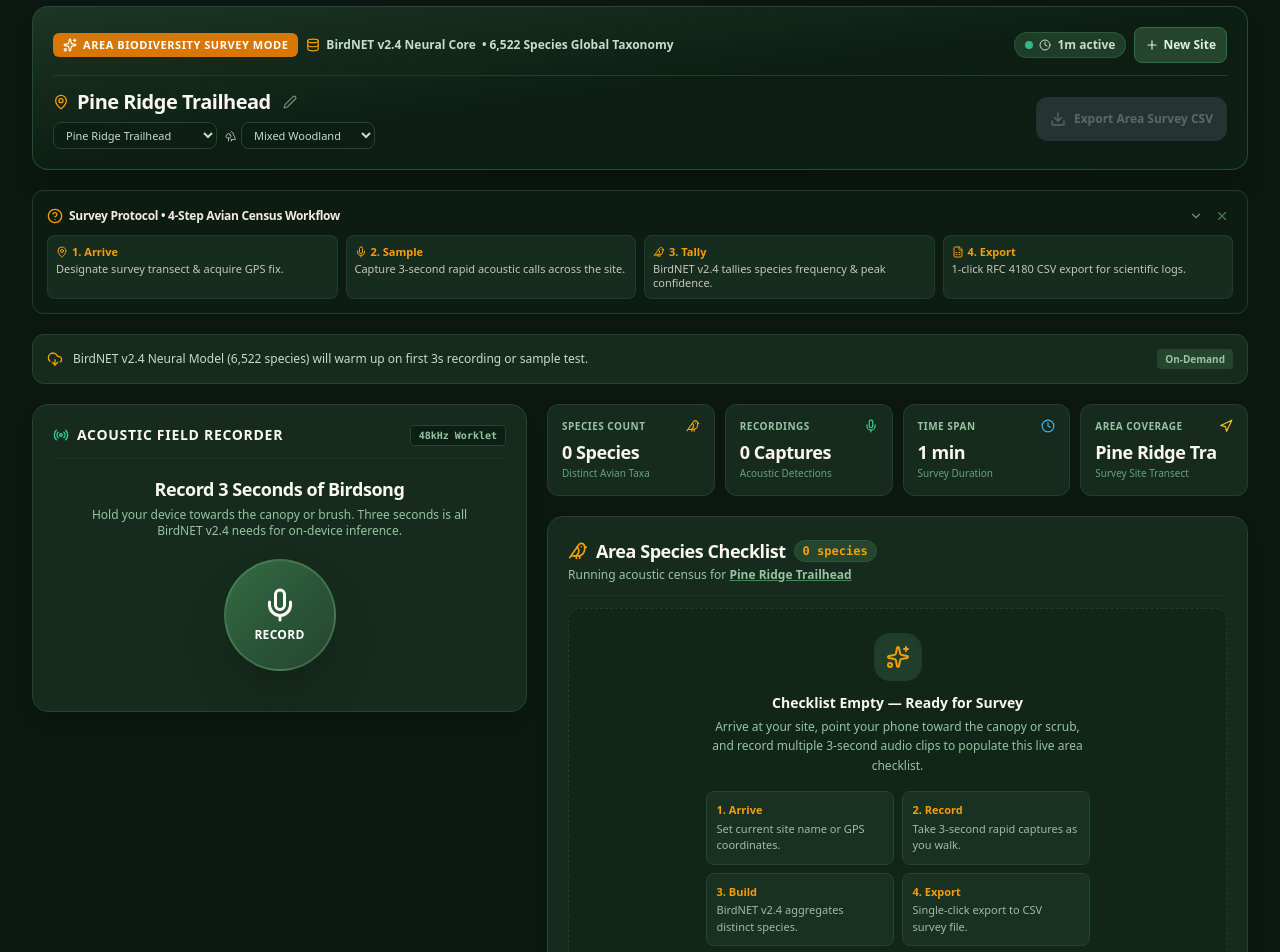
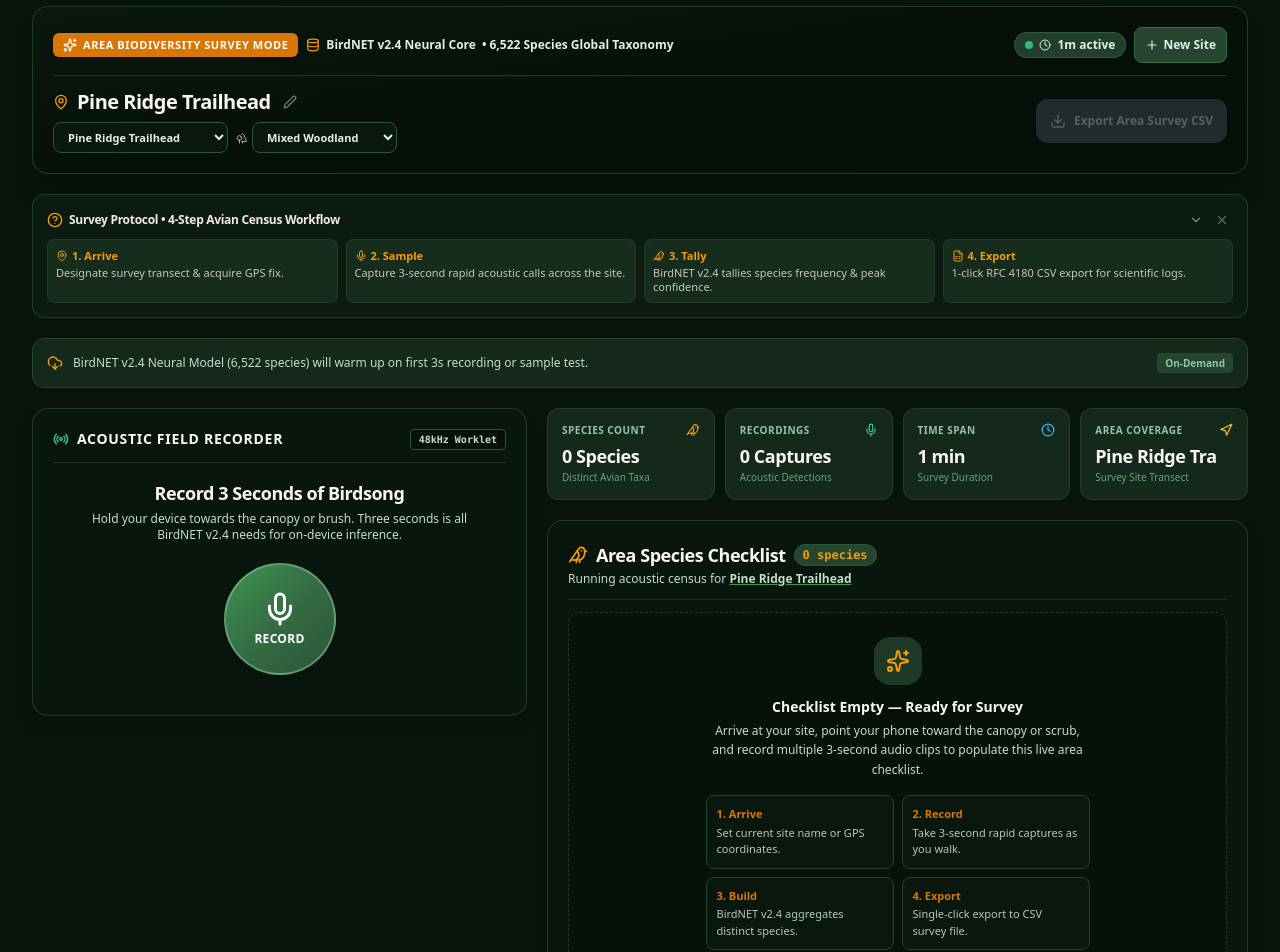
Before and after one commit to Sourabh-Kumar04/TrailWhistle, a React (Vite) app: page / in a window 1280 px wide. Shown: the part 140-1092 px from the top of the page. Built offline with nearby package versions, Linux system fonts and the light colour scheme.

Commit message:
fix(cycle-1): enhance UI color system, moss/canopy palette, and sunlight mode contrast ratios

```diff
--- a/src/App.tsx
+++ b/src/App.tsx
@@ -232,7 +232,7 @@
 
   return (
     <div className={`min-h-screen flex flex-col font-sans transition-colors ${
-      isSunlightMode ? 'bg-[#f8f9fa] text-black' : 'bg-[#0b1710] text-[#f7faf8]'
+      isSunlightMode ? 'bg-white text-black' : 'bg-[#07130b] text-[#f7faf8]'
     }`}>
       {/* Top Navigation */}
       <Navbar
@@ -364,8 +364,8 @@
       {/* Outdoor Trail Footer */}
       <footer className={`border-t py-4 text-center text-xs transition-colors ${
         isSunlightMode
-          ? 'border-black text-gray-700 bg-white'
-          : 'border-forest-900 text-forest-400 bg-forest-950/80'
+          ? 'border-black text-black bg-white font-semibold'
+          : 'border-forest-900/80 text-forest-300 bg-canopy-950/95'
       }`}>
         <div className="max-w-7xl mx-auto px-4 sm:px-6 lg:px-8 flex flex-col sm:flex-row items-center justify-between gap-1">
           <span>TrailWhistle • Area Biodiversity Survey Tool • BirdNET v2.4 (6,522 Species)</span>
--- a/src/components/AreaSpeciesChecklist.tsx
+++ b/src/components/AreaSpeciesChecklist.tsx
@@ -24,10 +24,12 @@
     <div className={`p-4 sm:p-5 rounded-2xl border flex flex-col h-full transition-all ${
       isSunlightMode
         ? 'bg-white border-2 border-black text-black shadow-md'
-        : 'bg-forest-900/60 border-forest-800 text-earth-50 shadow-lg'
+        : 'bg-canopy-900/95 border-forest-700/60 text-earth-50 shadow-lg'
     }`}>
       {/* Header */}
-      <div className="flex items-center justify-between gap-2 pb-3 mb-3 border-b border-forest-800/40">
+      <div className={`flex items-center justify-between gap-2 pb-3 mb-3 border-b ${
+        isSunlightMode ? 'border-neutral-900' : 'border-forest-800/60'
+      }`}>
         <div>
           <div className="flex items-center gap-2">
             <h2 className="text-base sm:text-lg font-bold tracking-tight flex items-center gap-2">
@@ -37,11 +39,11 @@
             <span className={`text-xs font-mono font-bold px-2 py-0.5 rounded-full ${
               isSunlightMode ? 'bg-black text-white' : 'bg-forest-800 text-feather-yellow border border-forest-700'
             }`}>
-              {checklist.length} {checklist.length === 1 ? 'species' : 'species'}
+              {checklist.length} species
             </span>
           </div>
-          <p className={`text-xs mt-0.5 ${isSunlightMode ? 'text-gray-700' : 'text-forest-300'}`}>
-            Running acoustic census for <span className="font-semibold underline decoration-forest-500">{locationName}</span>
+          <p className={`text-xs mt-0.5 ${isSunlightMode ? 'text-black font-medium' : 'text-forest-200'}`}>
+            Running acoustic census for <span className="font-bold underline decoration-moss-500">{locationName}</span>
           </p>
         </div>
 
@@ -55,8 +57,8 @@
               onChange={(e) => setSearchQuery(e.target.value)}
               className={`w-full pl-7 pr-2 py-1.5 text-xs rounded-lg border ${
                 isSunlightMode
-                  ? 'bg-gray-50 border-gray-300 text-black'
-                  : 'bg-forest-950 border-forest-700 text-white placeholder-forest-500'
+                  ? 'bg-white border-2 border-black text-black font-semibold'
+                  : 'bg-canopy-950 border-forest-700 text-white placeholder-forest-500'
               }`}
             />
           </div>
@@ -66,16 +68,16 @@
       {/* Checklist Content */}
       {checklist.length === 0 ? (
         <div className={`flex-1 flex flex-col items-center justify-center p-6 text-center rounded-xl border border-dashed ${
-          isSunlightMode ? 'bg-gray-50 border-gray-400' : 'bg-forest-950/40 border-forest-800/80'
+          isSunlightMode ? 'bg-neutral-50 border-2 border-black' : 'bg-canopy-950/60 border-forest-800/80'
         }`}>
           <div className={`w-12 h-12 rounded-2xl flex items-center justify-center mb-3 shadow-inner ${
-            isSunlightMode ? 'bg-gray-200 text-black' : 'bg-forest-800/80 text-feather-yellow'
+            isSunlightMode ? 'bg-black text-white' : 'bg-forest-800/80 text-feather-yellow'
           }`}>
             <Sparkles className="w-6 h-6" />
           </div>
           <h3 className="font-bold text-sm mb-1">Checklist Empty — Ready for Survey</h3>
           <p className={`text-xs max-w-sm mb-4 leading-relaxed ${
-            isSunlightMode ? 'text-gray-700' : 'text-forest-300'
+            isSunlightMode ? 'text-black font-medium' : 'text-forest-200'
           }`}>
             Arrive at your site, point your phone toward the canopy or scrub, and record multiple 3-second audio clips to populate this live area checklist.
           </p>
@@ -83,39 +85,39 @@
           {/* 4-Step Field Workflow Infographic */}
           <div className="grid grid-cols-2 gap-2 text-left w-full max-w-sm">
             <div className={`p-2.5 rounded-lg border text-[11px] ${
-              isSunlightMode ? 'bg-white border-gray-300' : 'bg-forest-900/60 border-forest-800 text-forest-200'
+              isSunlightMode ? 'bg-white border-2 border-black text-black' : 'bg-canopy-900 border-forest-800 text-forest-200'
             }`}>
-              <div className="font-bold text-feather-yellow mb-0.5 flex items-center gap-1">
+              <div className="font-bold text-feather-accent mb-0.5 flex items-center gap-1">
                 <span>1. Arrive</span>
               </div>
-              <div className="opacity-80">Set current site name or GPS coordinates.</div>
+              <div className="opacity-90">Set current site name or GPS coordinates.</div>
             </div>
 
             <div className={`p-2.5 rounded-lg border text-[11px] ${
-              isSunlightMode ? 'bg-white border-gray-300' : 'bg-forest-900/60 border-forest-800 text-forest-200'
+              isSunlightMode ? 'bg-white border-2 border-black text-black' : 'bg-canopy-900 border-forest-800 text-forest-200'
             }`}>
-              <div className="font-bold text-feather-yellow mb-0.5 flex items-center gap-1">
+              <div className="font-bold text-feather-accent mb-0.5 flex items-center gap-1">
                 <span>2. Record</span>
               </div>
-              <div className="opacity-80">Take 3-second rapid captures as you walk.</div>
+              <div className="opacity-90">Take 3-second rapid captures as you walk.</div>
             </div>
 
             <div className={`p-2.5 rounded-lg border text-[11px] ${
-              isSunlightMode ? 'bg-white border-gray-300' : 'bg-forest-900/60 border-forest-800 text-forest-200'
+              isSunlightMode ? 'bg-white border-2 border-black text-black' : 'bg-canopy-900 border-forest-800 text-forest-200'
             }`}>
-              <div className="font-bold text-feather-yellow mb-0.5 flex items-center gap-1">
+              <div className="font-bold text-feather-accent mb-0.5 flex items-center gap-1">
                 <span>3. Build</span>
               </div>
-              <div className="opacity-80">BirdNET v2.4 aggregates distinct species.</div>
+              <div className="opacity-90">BirdNET v2.4 aggregates distinct species.</div>
             </div>
 
             <div className={`p-2.5 rounded-lg border text-[11px] ${
-              isSunlightMode ? 'bg-white border-gray-300' : 'bg-forest-900/60 border-forest-800 text-forest-200'
+              isSunlightMode ? 'bg-white border-2 border-black text-black' : 'bg-canopy-900 border-forest-800 text-forest-200'
             }`}>
-              <div className="font-bold text-feather-yellow mb-0.5 flex items-center gap-1">
+              <div className="font-bold text-feather-accent mb-0.5 flex items-center gap-1">
                 <span>4. Export</span>
               </div>
-              <div className="opacity-80">Single-click export to CSV survey file.</div>
+              <div className="opacity-90">Single-click export to CSV survey file.</div>
             </div>
           </div>
         </div>
@@ -132,8 +134,8 @@
                 key={item.speciesId}
                 className={`p-3 sm:p-3.5 rounded-xl border transition-all ${
                   isSunlightMode
-                    ? 'bg-gray-50 border-gray-300 text-black hover:border-black'
-                    : 'bg-forest-950/70 border-forest-800/90 text-earth-50 hover:border-forest-700'
+                    ? 'bg-neutral-50 border-2 border-black text-black hover:bg-white'
+                    : 'bg-canopy-950/80 border-forest-800/90 text-earth-50 hover:border-forest-700'
                 }`}
               >
                 <div className="flex items-start justify-between gap-2 mb-1.5">
@@ -148,16 +150,16 @@
                         {item.detectionCount}x heard
                       </span>
                     </div>
-                    <div className={`text-xs italic font-serif ${isSunlightMode ? 'text-gray-700' : 'text-forest-300'}`}>
+                    <div className={`text-xs italic font-serif ${isSunlightMode ? 'text-neutral-900 font-bold' : 'text-moss-200'}`}>
                       {item.scientificName}
                     </div>
                   </div>
 
                   <div className="text-right shrink-0">
-                    <span className="font-mono text-xs font-bold text-emerald-400">
+                    <span className={`font-mono text-xs font-bold ${isSunlightMode ? 'text-emerald-700 font-extrabold' : 'text-emerald-400'}`}>
                       {Math.round(item.maxConfidence * 100)}% peak
                     </span>
-                    <div className={`text-[10px] ${isSunlightMode ? 'text-gray-600' : 'text-forest-400'}`}>
+                    <div className={`text-[10px] ${isSunlightMode ? 'text-black font-medium' : 'text-forest-300'}`}>
                       last: {lastTime}
                     </div>
                   </div>
@@ -165,7 +167,7 @@
 
                 {/* Progress bar of peak confidence */}
                 <div className={`w-full h-1.5 rounded-full overflow-hidden mb-2 ${
-                  isSunlightMode ? 'bg-gray-200' : 'bg-forest-900'
+                  isSunlightMode ? 'bg-neutral-300' : 'bg-forest-900'
                 }`}>
                   <div
                     className={`h-full ${
@@ -176,12 +178,14 @@
                 </div>
 
                 {/* Habitat tag */}
-                <div className="flex items-center justify-between text-[11px] pt-1 border-t border-forest-800/30">
-                  <span className={`flex items-center gap-1 ${isSunlightMode ? 'text-gray-700' : 'text-forest-400'}`}>
-                    <MapPin className="w-3 h-3 text-forest-500 shrink-0" />
+                <div className={`flex items-center justify-between text-[11px] pt-1 border-t ${
+                  isSunlightMode ? 'border-neutral-300' : 'border-forest-800/30'
+                }`}>
+                  <span className={`flex items-center gap-1 ${isSunlightMode ? 'text-black font-semibold' : 'text-forest-300'}`}>
+                    <MapPin className="w-3 h-3 text-moss-500 shrink-0" />
                     <span>{item.habitat}</span>
                   </span>
-                  <span className={`text-[10px] ${isSunlightMode ? 'text-gray-600' : 'text-forest-400'}`}>
+                  <span className={`text-[10px] ${isSunlightMode ? 'text-neutral-800 font-medium' : 'text-forest-300'}`}>
                     Confirmed in survey
                   </span>
                 </div>
--- a/src/components/AreaSurveyHeader.tsx
+++ b/src/components/AreaSurveyHeader.tsx
@@ -52,11 +52,11 @@
     <div className={`p-4 sm:p-5 rounded-2xl border transition-all mb-5 ${
       isSunlightMode
         ? 'bg-white border-2 border-black text-black shadow-md'
-        : 'bg-gradient-to-br from-forest-900/90 via-forest-950/95 to-forest-950 border-forest-700/80 text-earth-50 shadow-xl'
+        : 'bg-gradient-to-br from-canopy-900 via-canopy-950 to-canopy-950 border-moss-700/60 text-earth-50 shadow-xl'
     }`}>
       {/* Headline Feature: BirdNET v2.4 6,522 Species Headline */}
       <div className={`flex flex-wrap items-center justify-between gap-2 pb-3 mb-3 border-b ${
-        isSunlightMode ? 'border-gray-300' : 'border-forest-800/80'
+        isSunlightMode ? 'border-neutral-900' : 'border-forest-800/80'
       }`}>
         <div className="flex items-center gap-2">
           <span className={`text-[11px] font-black uppercase tracking-wider px-2.5 py-1 rounded-md flex items-center gap-1.5 shadow-sm ${
@@ -68,7 +68,7 @@
             Area Biodiversity Survey Mode
           </span>
           <span className={`text-xs font-semibold hidden md:inline-flex items-center gap-1.5 ${
-            isSunlightMode ? 'text-gray-800' : 'text-forest-200'
+            isSunlightMode ? 'text-black font-bold' : 'text-forest-100'
           }`}>
             <Database className="w-3.5 h-3.5 text-feather-yellow" />
             <strong>BirdNET v2.4 Neural Core</strong> • 6,522 Species Global Taxonomy
@@ -79,8 +79,8 @@
           {/* Active Survey Pulse indicator */}
           <span className={`inline-flex items-center gap-1.5 text-xs font-bold px-2.5 py-1 rounded-full ${
             isSunlightMode
-              ? 'bg-gray-100 text-black border border-black'
-              : 'bg-forest-800/80 text-forest-200 border border-forest-600/60'
+              ? 'bg-neutral-100 text-black border-2 border-black'
+              : 'bg-forest-800/90 text-forest-100 border border-forest-600/70'
           }`}>
             <span className="w-2 h-2 rounded-full bg-emerald-400 animate-pulse" />
             <Clock className="w-3 h-3" />
@@ -93,7 +93,7 @@
             onClick={onNewSurvey}
             className={`px-2.5 py-1 min-h-[36px] text-xs font-bold rounded-lg flex items-center gap-1 transition-all ${
               isSunlightMode
-                ? 'bg-gray-200 text-black border border-black hover:bg-gray-300'
+                ? 'bg-neutral-100 text-black border-2 border-black hover:bg-neutral-200'
                 : 'bg-forest-800 hover:bg-forest-700 text-forest-100 border border-forest-600'
             }`}
             title="Start a new area survey session at another site"
@@ -155,10 +155,10 @@
             <select
               value={DEFAULT_SURVEY_LOCATIONS.includes(survey.locationName) ? survey.locationName : ''}
               onChange={handleSelectPreset}
-              className={`text-[11px] font-medium py-1 px-2 rounded-lg border cursor-pointer ${
+              className={`text-[11px] font-bold py-1.5 px-2.5 rounded-lg border cursor-pointer ${
                 isSunlightMode
-                  ? 'bg-gray-100 border-black text-black'
-                  : 'bg-forest-950/80 border-forest-800 text-forest-200'
+                  ? 'bg-white border-2 border-black text-black'
+                  : 'bg-canopy-900 border-forest-700 text-forest-100'
               }`}
             >
               <option value="" disabled>Trail Presets...</option>
@@ -173,10 +173,10 @@
               <select
                 value={survey.habitatTag || 'Mixed Woodland'}
                 onChange={handleSelectHabitat}
-                className={`text-[11px] font-medium py-1 px-2 rounded-lg border cursor-pointer ${
+                className={`text-[11px] font-bold py-1.5 px-2.5 rounded-lg border cursor-pointer ${
                   isSunlightMode
-                    ? 'bg-gray-100 border-black text-black'
-                    : 'bg-forest-950/80 border-forest-800 text-forest-200'
+                    ? 'bg-white border-2 border-black text-black'
+                    : 'bg-canopy-900 border-forest-700 text-forest-100'
                 }`}
               >
                 {HABITAT_TAGS.map((tag) => (
--- a/src/components/AudioRecorder.tsx
+++ b/src/components/AudioRecorder.tsx
@@ -89,16 +89,18 @@
     <div className={`p-4 sm:p-5 rounded-2xl border transition-all ${
       isSunlightMode
         ? 'bg-white border-2 border-black text-black shadow-md'
-        : 'bg-forest-900/60 border-forest-800 text-earth-50 shadow-lg'
+        : 'bg-canopy-900/95 border-forest-700/60 text-earth-50 shadow-lg'
     }`}>
       {/* Header Badge */}
-      <div className="flex items-center justify-between pb-3 mb-4 border-b border-forest-800/40">
+      <div className={`flex items-center justify-between pb-3 mb-4 border-b ${
+        isSunlightMode ? 'border-neutral-900' : 'border-forest-800/60'
+      }`}>
         <div className="flex items-center gap-2">
           <Radio className="w-4 h-4 text-emerald-400" />
           <h2 className="text-sm font-bold uppercase tracking-wider">Acoustic Field Recorder</h2>
         </div>
         <span className={`text-[10px] font-mono font-bold px-2 py-0.5 rounded ${
-          isSunlightMode ? 'bg-gray-100 text-black border border-black' : 'bg-forest-950 text-forest-300 border border-forest-800'
+          isSunlightMode ? 'bg-black text-white' : 'bg-canopy-950 text-forest-200 border border-forest-700'
         }`}>
           48kHz Worklet
         </span>
@@ -113,7 +115,7 @@
               ? 'Classifying Avian Acoustics...'
               : 'Record 3 Seconds of Birdsong'}
         </h3>
-        <p className={`text-xs mb-5 max-w-sm ${isSunlightMode ? 'text-gray-700' : 'text-forest-300'}`}>
+        <p className={`text-xs mb-5 max-w-sm ${isSunlightMode ? 'text-black font-medium' : 'text-forest-200'}`}>
           Hold your device towards the canopy or brush. Three seconds is all BirdNET v2.4 needs for on-device inference.
         </p>
 
@@ -138,8 +140,8 @@
                 : isProcessing
                   ? 'bg-forest-800 text-gray-300 cursor-not-allowed opacity-80'
                   : isSunlightMode
-                    ? 'bg-black text-white hover:bg-gray-800 border-4 border-black'
-                    : 'bg-gradient-to-br from-forest-600 via-forest-700 to-forest-800 hover:from-forest-500 hover:to-forest-700 text-white border-2 border-forest-400/40'
+                    ? 'bg-black text-white hover:bg-neutral-800 border-4 border-black font-bold'
+                    : 'bg-gradient-to-br from-moss-500 via-forest-600 to-forest-700 hover:from-moss-400 hover:to-forest-600 text-white border-2 border-moss-300/50 shadow-lg'
             }`}
           >
             {isRecording ? (
--- a/src/index.css
+++ b/src/index.css
@@ -32,6 +32,30 @@
   min-width: 48px;
 }
 
+/* High-contrast outdoor sunlight mode helpers */
+.sunlight-surface {
+  background-color: #ffffff !important;
+  color: #000000 !important;
+  border-color: #000000 !important;
+}
+
+.sunlight-surface-subtle {
+  background-color: #f4f5f6 !important;
+  color: #050505 !important;
+  border-color: #111111 !important;
+}
+
+.sunlight-text-high-contrast {
+  color: #000000 !important;
+  font-weight: 600;
+}
+
+/* Dark mode field instrument canopy styling */
+.canopy-panel {
+  background: linear-gradient(135deg, rgba(10, 23, 14, 0.95) 0%, rgba(6, 16, 9, 0.98) 100%);
+  border-color: rgba(39, 95, 54, 0.55);
+}
+
 /* Custom scrollbars for field log lists */
 ::-webkit-scrollbar {
   width: 6px;
@@ -39,15 +63,15 @@
 }
 
 ::-webkit-scrollbar-track {
-  background: rgba(13, 31, 20, 0.4);
+  background: rgba(6, 16, 9, 0.6);
   border-radius: 4px;
 }
 
 ::-webkit-scrollbar-thumb {
-  background: rgba(70, 135, 87, 0.5);
+  background: rgba(62, 148, 83, 0.55);
   border-radius: 4px;
 }
 
 ::-webkit-scrollbar-thumb:hover {
-  background: rgba(103, 164, 119, 0.8);
+  background: rgba(98, 176, 117, 0.85);
 }
--- a/tailwind.config.js
+++ b/tailwind.config.js
@@ -20,6 +20,25 @@
           900: '#1f3927',
           950: '#0d1f14',
         },
+        canopy: {
+          950: '#061009',
+          900: '#0a170e',
+          850: '#0f2015',
+          800: '#142a1c',
+          700: '#1c3927',
+        },
+        moss: {
+          50: '#f1f8f3',
+          100: '#def0e3',
+          200: '#bfe1c9',
+          300: '#93cca2',
+          400: '#62b075',
+          500: '#3e9453',
+          600: '#2f7742',
+          700: '#275f36',
+          800: '#224c2e',
+          900: '#1d3f27',
+        },
         earth: {
           50: '#faf7f2',
           100: '#f3ece1',
@@ -36,6 +55,9 @@
         feather: {
           accent: '#d97706',
           yellow: '#f59e0b',
+          gold: '#eab308',
+          bright: '#fbbf24',
+          amber: '#b45309',
           sky: '#0284c7',
         }
       },
```
Also changed, not shown: index.html (+4 -4 lines), src/components/Navbar.tsx (+7 -7 lines), src/components/PredictionCard.tsx (+9 -9 lines).
